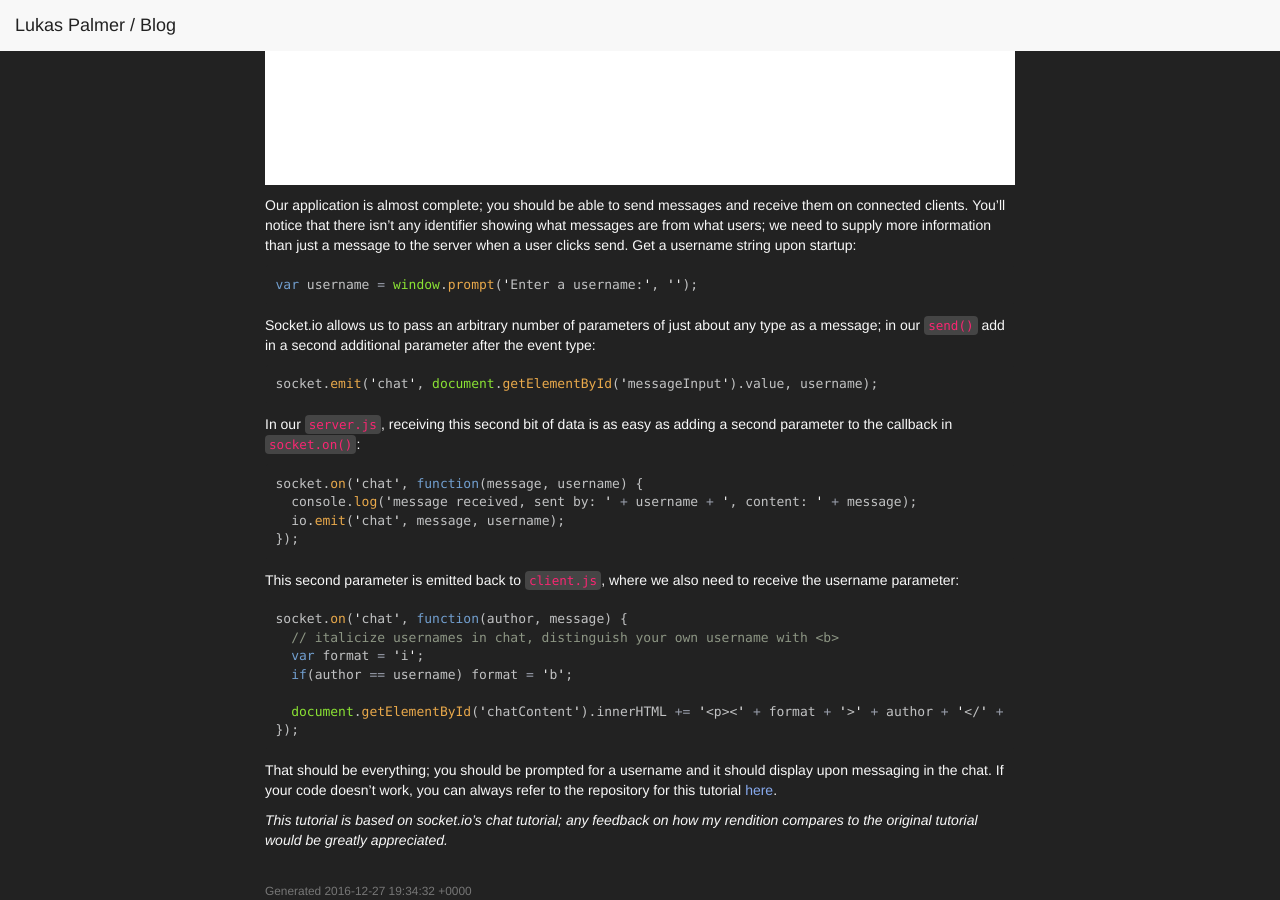
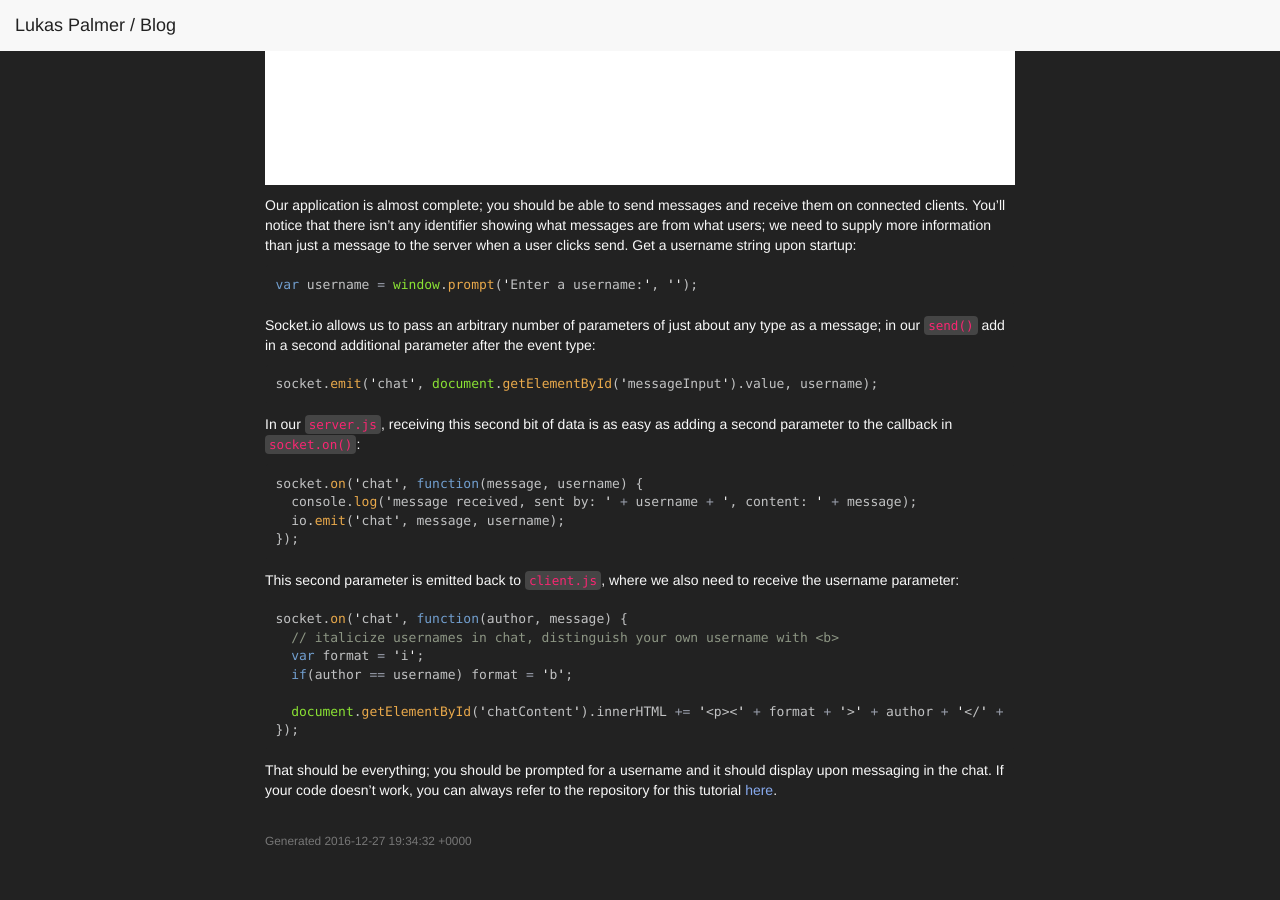
Before and after one commit to lnpalmer/lnpalmer.github.io, a Jekyll site: the page built from _posts/2016-12-23-chat.md, in a window 1280 px wide and 900 px high, scrolled down 2540 px. Built offline with Jekyll 4.4.1, drawn with Linux system fonts in a browser that asks for light colours; after the commit the page ends 3390 px from its top, so only the background shows below that.

Commit message:
socket.io chat server

```diff
--- a/_posts/2016-12-23-chat.md
+++ b/_posts/2016-12-23-chat.md
@@ -156,5 +156,3 @@ socket.on('chat', function(author, message) {
 ~~~
 
 That should be everything; you should be prompted for a username and it should display upon messaging in the chat. If your code doesn't work, you can always refer to the repository for this tutorial [here](https://github.com/lnpalmer/socket-io-chat).
-
-*This tutorial is based on socket.io's chat tutorial; any feedback on how my rendition compares to the original tutorial would be greatly appreciated.*
```
